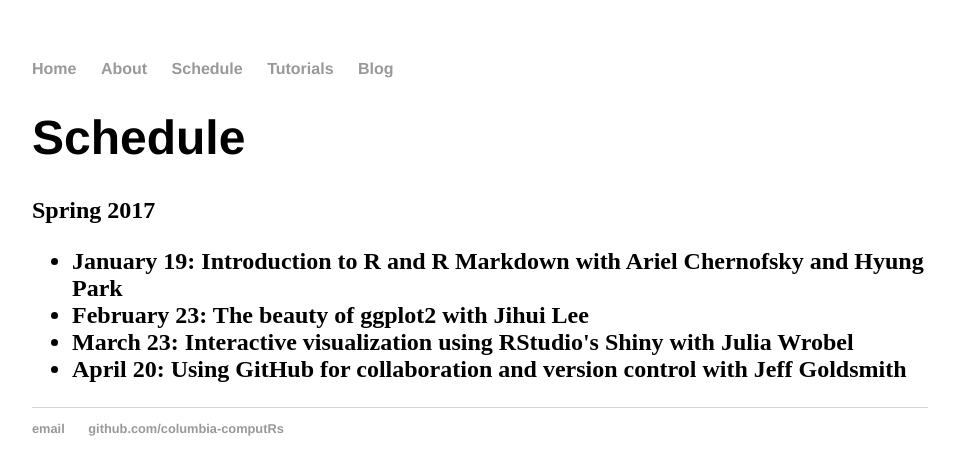
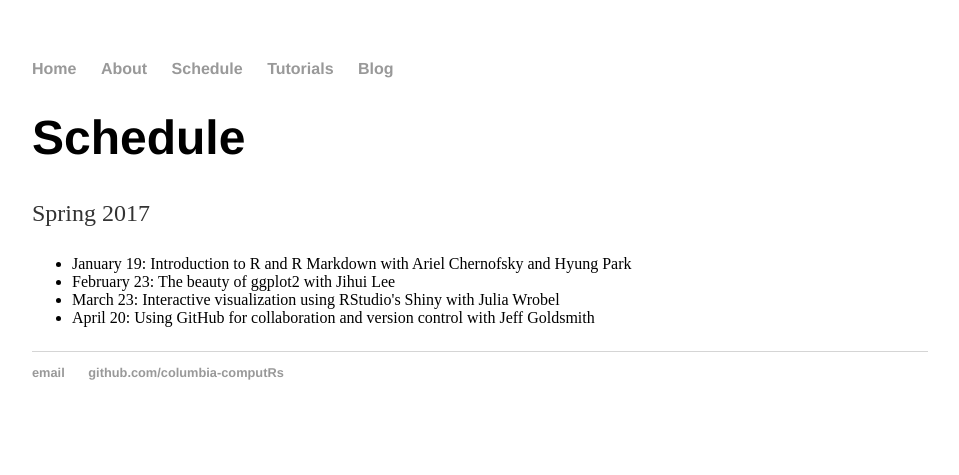
Before and after one commit to columbia-computing-club/columbia-computing-club.github.io, a Jekyll site: the page built from schedule/index.html, in a window 1280 px wide. Shown: the top 475 px of the page, without its empty margins (160-1119 px from the left). Built offline with Jekyll 4.4.1, drawn with Linux system fonts in a browser that asks for light colours.

Commit message:
Update index.html

```diff
--- a/schedule/index.html
+++ b/schedule/index.html
@@ -4,11 +4,11 @@ title: Schedule
 ---
 <div class="blurb">
 	<h1>Schedule</h1>
-	<h2>Spring 2017
+	<p>Spring 2017
   <ul>
   <li>January 19: Introduction to R and R Markdown with Ariel Chernofsky and Hyung Park</li>
   <li>February 23: The beauty of ggplot2 with Jihui Lee</li>
   <li>March 23: Interactive visualization using RStudio's Shiny with Julia Wrobel</li>
   <li>April 20: Using GitHub for collaboration and version control with Jeff Goldsmith</li>
-</ul> </h2>
+</ul>  </p>
 </div><!-- /.blurb -->
```
